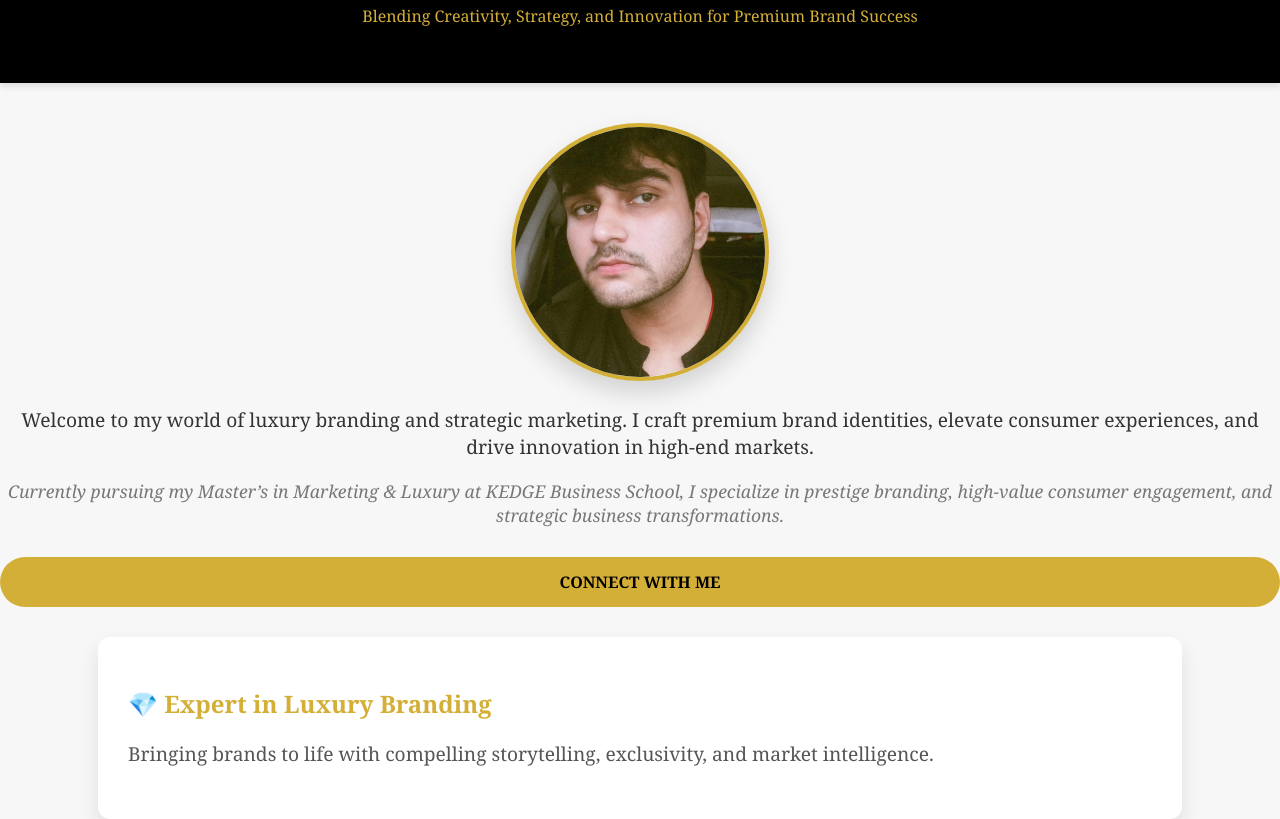
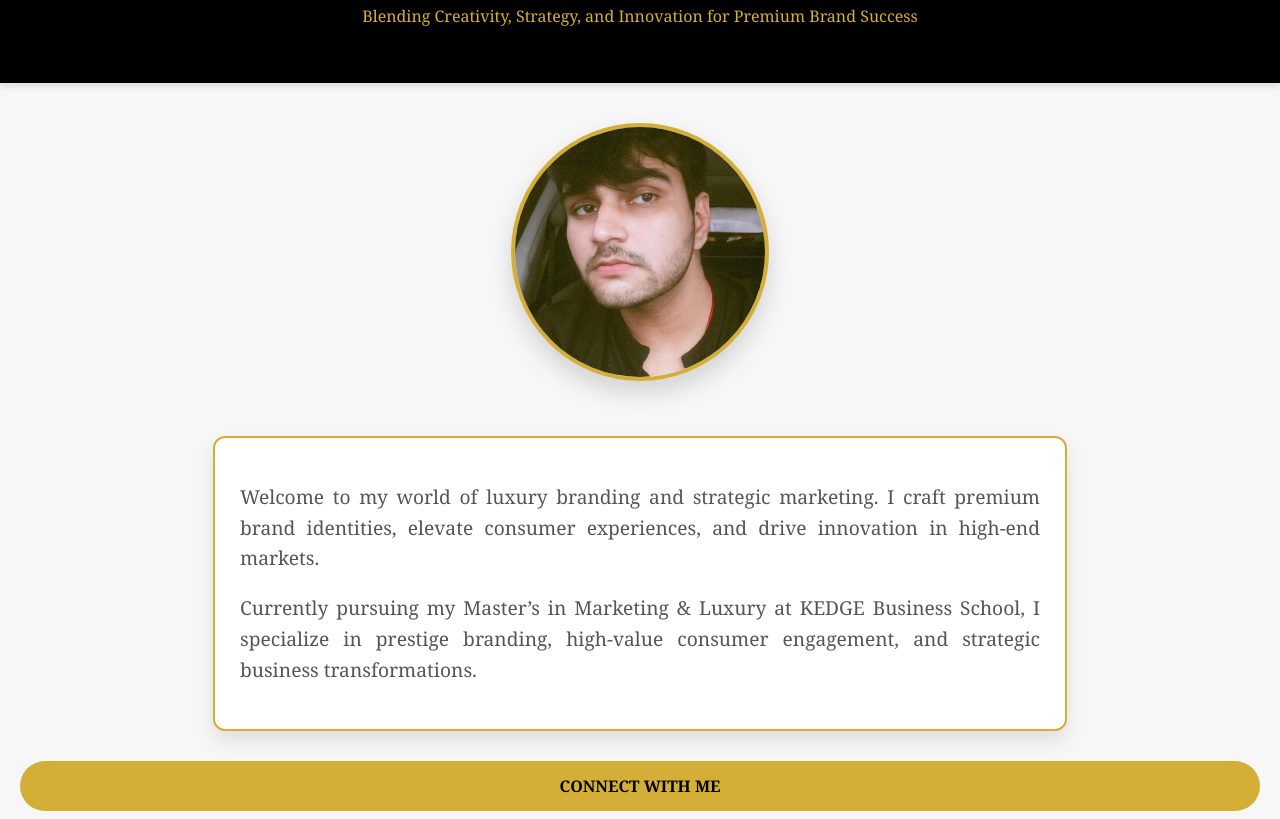
Before and after one commit to harsh-dahiya/my-profile, a plain HTML site: page index.html in a window 1280 px wide. Shown: the part 144-963 px from the top of the page. Drawn offline with Linux system fonts and the light colour scheme.

Commit message:
Add files via upload

```diff
--- a/index.html
+++ b/index.html
@@ -21,10 +21,14 @@
 
     <!-- Introduction -->
     <section class="intro-section">
-        <p class="intro-text">
-            Welcome to my world of luxury branding and strategic marketing. I craft premium brand identities, elevate consumer experiences, and drive innovation in high-end markets.
-        </p>
-        <p id="bio" class="bio-text">Currently pursuing my Master’s in Marketing & Luxury at KEDGE Business School, I specialize in prestige branding, high-value consumer engagement, and strategic business transformations.</p>
+        <div class="bio-box">
+            <p class="intro-text">
+                Welcome to my world of luxury branding and strategic marketing. I craft premium brand identities, elevate consumer experiences, and drive innovation in high-end markets.
+            </p>
+            <p id="bio" class="bio-text">
+                Currently pursuing my Master’s in Marketing & Luxury at KEDGE Business School, I specialize in prestige branding, high-value consumer engagement, and strategic business transformations.
+            </p>
+        </div>
         <a href="https://www.linkedin.com/in/harsh-dahiya/" target="_blank" class="connect-btn">Connect with Me</a>
     </section>
 
--- a/style.css
+++ b/style.css
@@ -43,23 +43,32 @@ header h1 {
     transform: scale(1.1);  /* Slight zoom effect on hover for a more dynamic feel */
 }
 
-/* Introduction Text */
-.intro-text {
-    color: #333;
-    font-size: 1.2em;
+/* Introduction Section */
+.intro-section {
+    padding: 20px;
     text-align: center;
-    margin-top: 20px;
-    font-weight: 300;
-    font-family: 'Georgia', serif;  /* Elegant serif font for introduction */
 }
 
-#bio {
-    text-align: center;
-    font-style: italic;
-    font-size: 1.1em;
-    color: #777;
+/* Bio Box with Justified Text */
+.bio-box {
+    background-color: white;  /* Clean white background */
+    border: 2px solid #D4AF37;  /* Gold border for premium feel */
+    padding: 25px;
+    margin: 30px auto;
+    max-width: 800px;
+    border-radius: 12px;
+    text-align: justify;
+    box-shadow: 0 10px 20px rgba(0, 0, 0, 0.1); /* Light luxury shadow */
+    font-size: 1.2em;
+    color: #555;
+    line-height: 1.6;
 }
 
+.bio-box:hover {
+    box-shadow: 0 15px 30px rgba(0, 0, 0, 0.2); /* Enhanced hover effect */
+}
+
+/* Button */
 .connect-btn {
     display: block;
     margin: 30px auto;
@@ -155,4 +164,20 @@ footer h2 {
 .portfolio-box, .testimonials-box {
     background-color: white;
     padding: 30px;
-    b
+    border-radius: 12px;
+    box-shadow: 0 10px 20px rgba(0, 0, 0, 0.1);
+    width: 48%;
+    transition: box-shadow 0.3s ease, transform 0.3s ease;
+}
+
+.portfolio-box:hover, .testimonials-box:hover {
+    transform: translateY(-5px);
+    box-shadow: 0 15px 30px rgba(0, 0, 0, 0.2);
+}
+
+/* Testimonials Styling */
+.testimonial {
+    font-style: italic;
+    color: #555;
+    font-size: 1.1em;
+}
```
